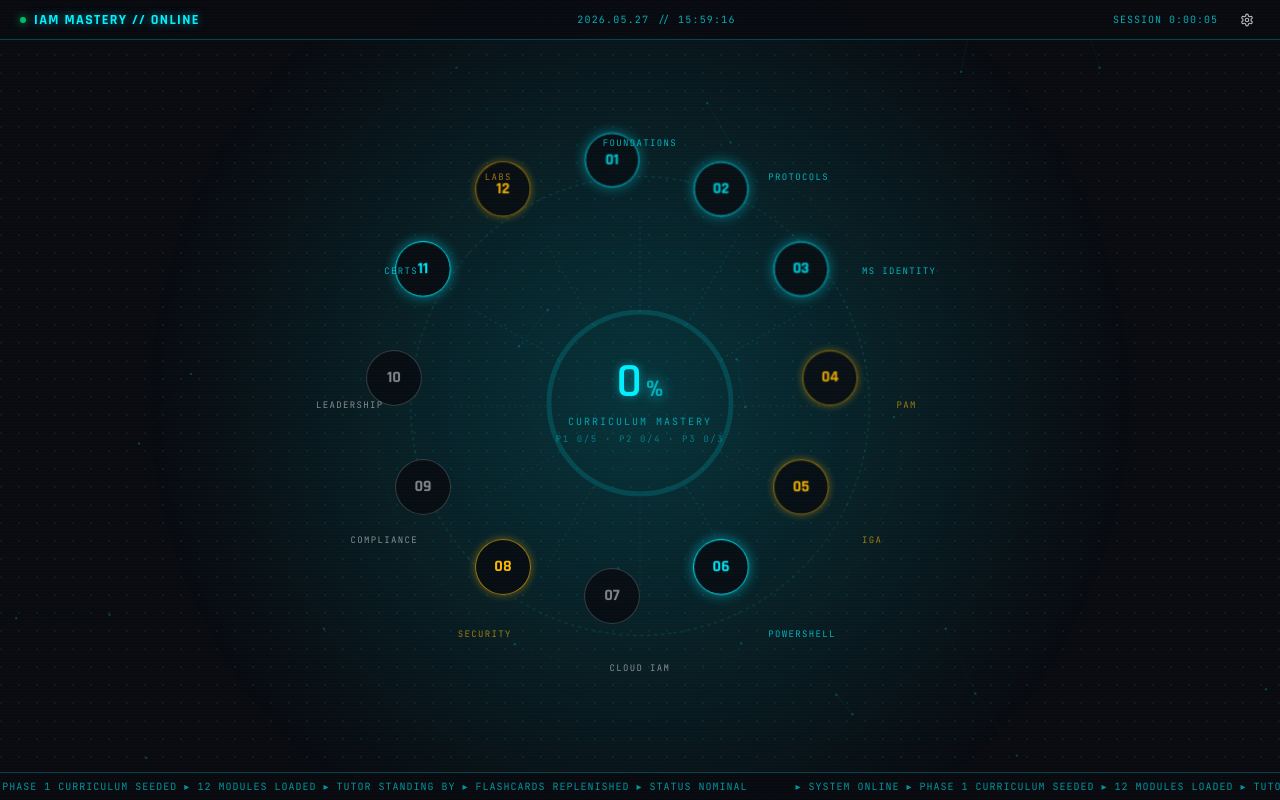
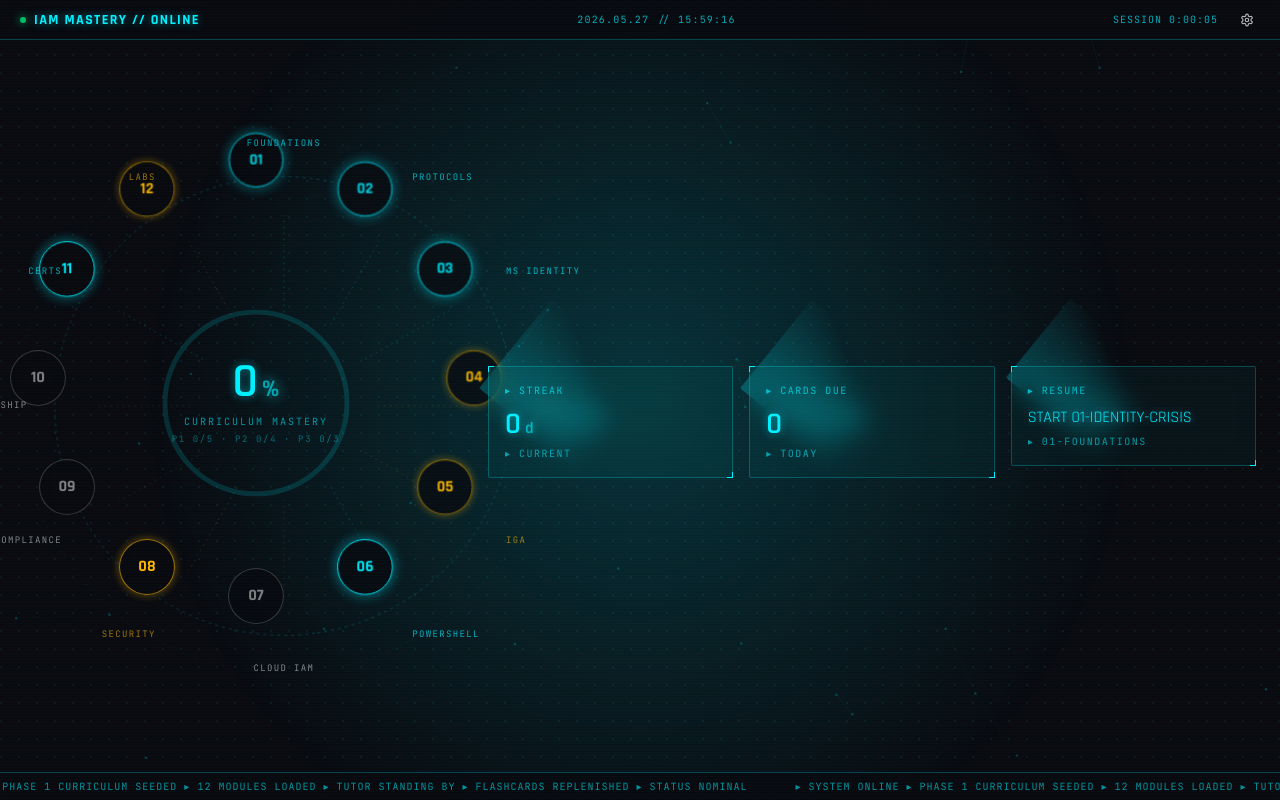
Before and after one commit to koltbern15/IAM-Master, a Next.js app: page / in a window 1280 px wide. Built offline with nearby package versions, Linux system fonts and the light colour scheme.

Commit message:
feat(home): mount HudMiniPanels below constellation in HudShell

```diff
--- a/app/page.tsx
+++ b/app/page.tsx
@@ -3,6 +3,7 @@
 import { useEffect, useState } from 'react'
 import { HudShell } from '@/components/layout/HudShell'
 import { ModuleConstellationSVG } from '@/components/jarvis/ModuleConstellationSVG'
+import { HudMiniPanels } from '@/components/jarvis/HudMiniPanels'
 import { computeMastery } from '@/lib/mastery'
 import { loadState } from '@/lib/progress'
 import { usePanelGlitch } from '@/hooks/use-panel-glitch'
@@ -31,6 +32,7 @@ export default function HomePage() {
   return (
     <HudShell events={SAMPLE_TICKER}>
       <ModuleConstellationSVG totalMasteryPercent={mastery.totalPercent} />
+      <HudMiniPanels />
     </HudShell>
   )
 }
```
